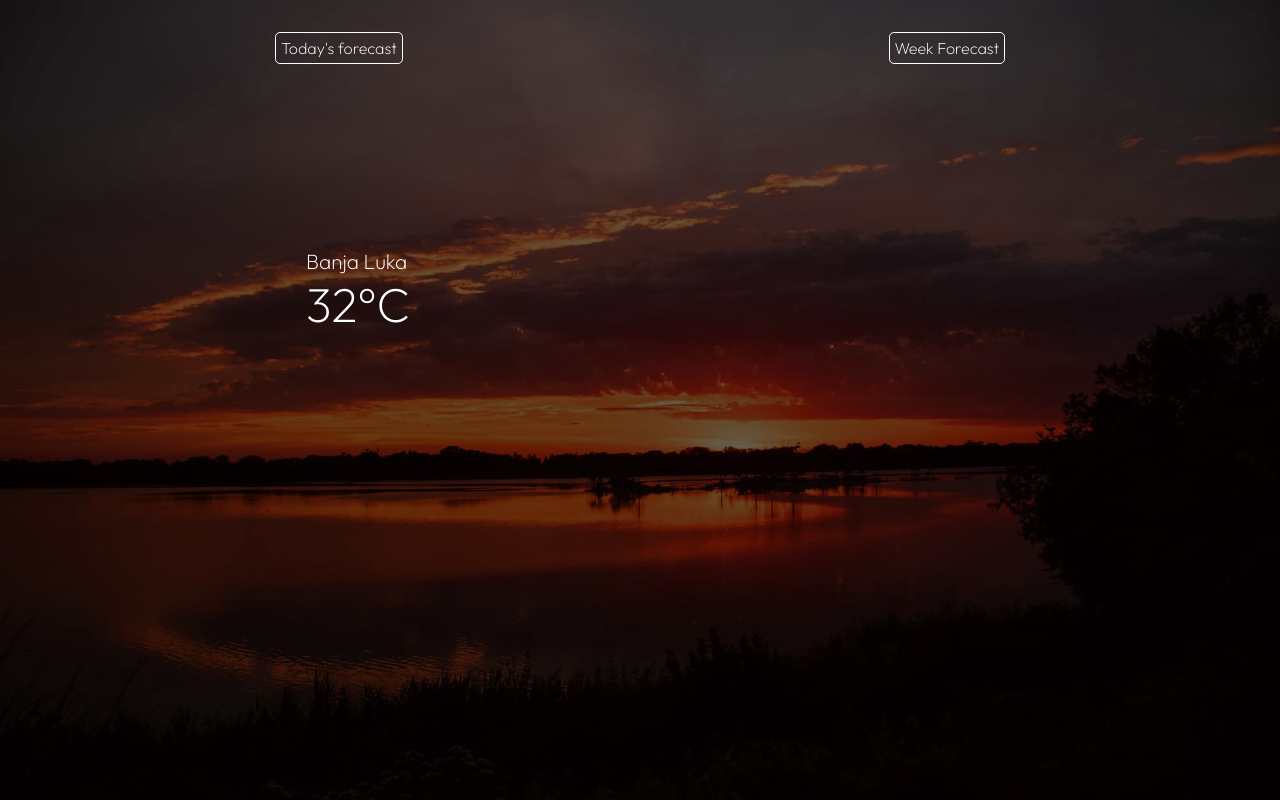
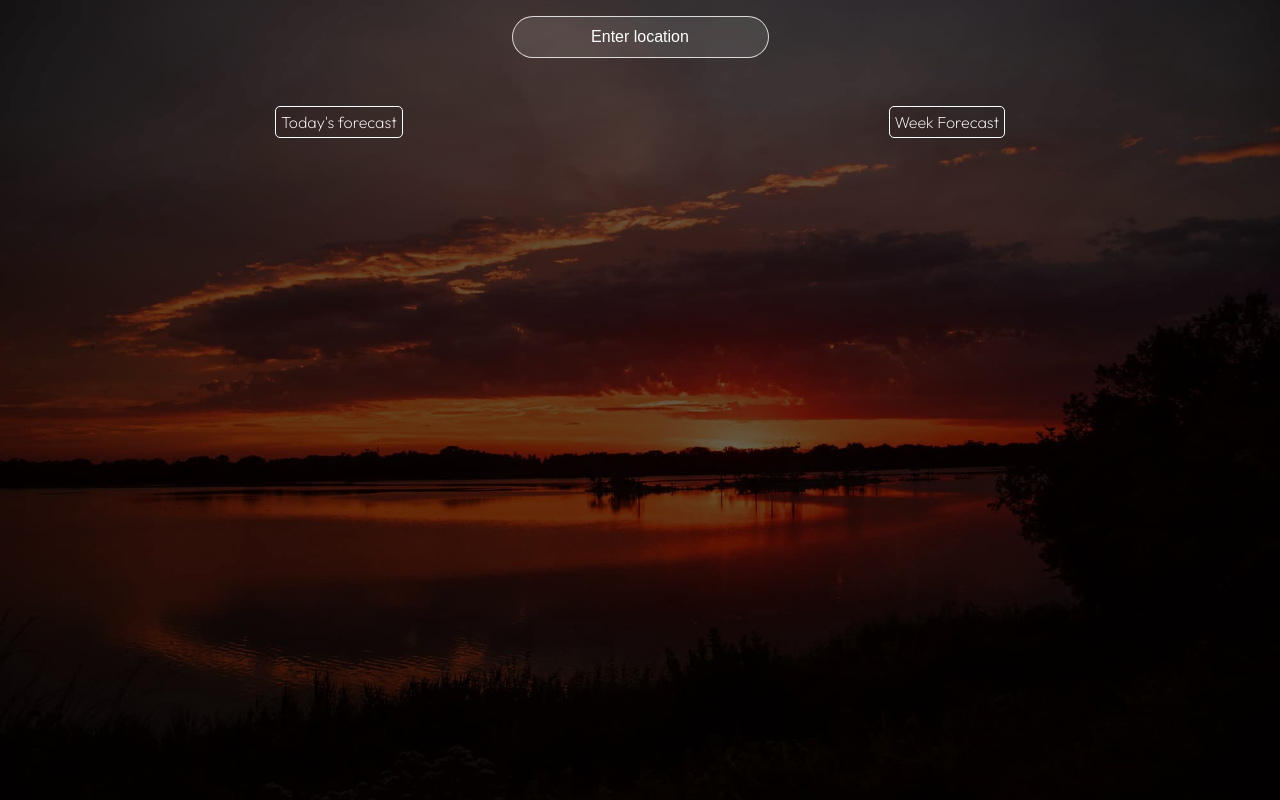
Before and after one commit to nemanjajovic/react-weather, a React (Create React App) app: page /week-forecast in a window 1280 px wide. Built offline with nearby package versions, Linux system fonts and the light colour scheme.

Commit message:
Moved all data and functions to contextAPI and destructured the code in components

```diff
--- a/src/App.js
+++ b/src/App.js
@@ -1,15 +1,27 @@
 import React from "react";
 import { Routes, Route, Link } from "react-router-dom";
+
+import { useStateContext } from "./context/ContextProvider";
 
 import CurrentWeather from "./pages/CurrentWeather";
 import WeekForecast from "./pages/WeekForecast";
 
 function App() {
+  const { inputRef, location, setLocation, searchLocation } = useStateContext();
+
   return (
     <div className="app">
-      {/* <h1>React weather</h1>
-      <p className="subtitle">Type any city name and press Enter</p> */}
-      <div className="link">
+      <div className="search">
+        <input
+          type="text"
+          value={location}
+          onChange={(e) => setLocation(e.target.value)}
+          onKeyDown={searchLocation}
+          placeholder="Enter location"
+          ref={inputRef}
+        />
+      </div>
+      <div className="links">
         <Link className="link-item" to={"/"}>
           Today's forecast
         </Link>
@@ -17,8 +29,6 @@ function App() {
           Week Forecast
         </Link>
       </div>
-      {/* <CurrentWeather /> */}
-
       <Routes>
         <Route path="/" element={<CurrentWeather />} />
         <Route path="/week-forecast" element={<WeekForecast />} />
--- a/src/context/ContextProvider.js
+++ b/src/context/ContextProvider.js
@@ -1,14 +1,37 @@
-import React, { createContext, useContext, useState } from "react";
+import React, { createContext, useContext, useState, useRef } from "react";
+import axios from "axios";
 
 const StateContext = createContext();
 
 export const ContextProvider = ({ children }) => {
-  const [test, setTest] = useState("Banja Luka");
+  const [data, setData] = useState({});
+  const [location, setLocation] = useState("");
+  const inputRef = useRef(React.createRef());
+
+  const apiKey = "6e75a0730264c2386f68ef0d04cad813";
+  const url = `https://api.openweathermap.org/data/2.5/weather?q=${location}&units=metric&appid=${apiKey}`;
+
+  const searchLocation = (e) => {
+    if (e.key === "Enter") {
+      // Send request to specified URL and retrieve the data
+      axios.get(url).then((res) => {
+        setData(res.data);
+        // localStorage.setItem("city", res.data.name);
+      });
+      // Clear and unfocus the input field
+      setLocation("");
+      inputRef.current.blur();
+    }
+  };
 
   return (
     <StateContext.Provider
       value={{
-        test,
+        data,
+        location,
+        setLocation,
+        inputRef,
+        searchLocation,
       }}
     >
       {children}
--- a/src/index.css
+++ b/src/index.css
@@ -120,14 +120,14 @@ h2 {
   background-color: rgba(255,255,255,0.2);
 }
 
-.link {
+.links {
   display: flex;
   padding: 2rem 2rem;
   flex-direction: row;
   justify-content: space-around;
 }
 
-.link .link-item {
+.links .link-item {
   font-weight: 300;
   color: #fff;
   text-decoration: none;
--- a/src/pages/CurrentWeather.js
+++ b/src/pages/CurrentWeather.js
@@ -1,58 +1,24 @@
-import React, { useState, useEffect, useRef } from "react";
-import axios from "axios";
+import React, { useEffect } from "react";
 
 import { useStateContext } from "../context/ContextProvider";
 
 const CurrentWeather = () => {
-  // How we import data from context, add comma after every constant to add it
-  // const { test } = useStateContext();
-
-  const [data, setData] = useState({});
-  const [location, setLocation] = useState(
-    localStorage.getItem("city") === null ? "" : localStorage.getItem("city")
-  );
-  const inputRef = useRef(React.createRef());
+  const { inputRef, data } = useStateContext();
 
   useEffect(() => {
+    // Focus input field on page load
     inputRef.current.focus();
-
-    axios.get(url).then((res) => setData(res.data));
-
-    setLocation("");
   }, []);
 
-  const apiKey = "6e75a0730264c2386f68ef0d04cad813";
-  const url = `https://api.openweathermap.org/data/2.5/weather?q=${location}&units=metric&appid=${apiKey}`;
-
-  const searchLocation = (e) => {
-    if (e.key === "Enter") {
-      axios.get(url).then((res) => {
-        setData(res.data);
-        localStorage.setItem("city", res.data.name);
-      });
-      setLocation("");
-    }
-  };
-
   return (
-    <>
-      <div className="search">
-        <input
-          type="text"
-          value={location}
-          onChange={(e) => setLocation(e.target.value)}
-          onKeyDown={searchLocation}
-          placeholder="Enter location"
-          ref={inputRef}
-        />
-      </div>
     <div className="container">
       <div className="top">
-          <div className="location">
-            {data.name ? <p>{data.name}</p> : null}
-          </div>
+        <div className="location">{data.name ? <p>{data.name}</p> : null}</div>
         <div className="temp">
-            {data.main ? <h2>{data.main.temp.toFixed(0)}°C</h2> : null}
+          {/* Added +1 degree for better accuracy, disable if necessary */}
+          {data.main ? (
+            <h2>{parseInt(data.main.temp.toFixed(0)) + 1}°C</h2>
+          ) : null}
         </div>
         <div className="description">
           {data.weather ? <p>{data.weather[0].main}</p> : null}
@@ -61,7 +27,10 @@ const CurrentWeather = () => {
       {data.main ? (
         <div className="bottom">
           <div className="feels">
-              {data.main ? <p>{data.main.feels_like.toFixed(0)}°C</p> : null}
+            {/* Added +1 degree here too, disable if necessary */}
+            {data.main ? (
+              <p>{parseInt(data.main.feels_like.toFixed(0)) + 1}°C</p>
+            ) : null}
             <p>Feels like</p>
           </div>
           <div className="humidity">
@@ -75,7 +44,6 @@ const CurrentWeather = () => {
         </div>
       ) : null}
     </div>
-    </>
   );
 };
 
--- a/src/pages/WeekForecast.js
+++ b/src/pages/WeekForecast.js
@@ -1,19 +1,31 @@
 import React from "react";
+
+import { useStateContext } from "../context/ContextProvider";
 
 const WeekForecast = () => {
   // Week forecast API call, just change the q=belgrade to any city name
   //https://api.openweathermap.org/data/2.5/forecast?q=belgrade&appid=6e75a0730264c2386f68ef0d04cad813
 
+  const { data } = useStateContext();
+
   return (
     <div className="container">
-      <div className="top">
-        <div className="location">
-          <p>Banja Luka</p>
+      {data.main ? (
+        <div className="top">
+          <div className="location">
+            {data.name ? <p>{data.name}</p> : null}
+          </div>
+          <div className="temp">
+            {/* Added +1 degree for better accuracy, disable if necessary */}
+            {data.main ? (
+              <h2>{parseInt(data.main.temp.toFixed()) + 1}°C</h2>
+            ) : null}
+          </div>
+          <div className="description">
+            {data.weather ? <p>{data.weather[0].main}</p> : null}
+          </div>
         </div>
-        <div className="temp">
-          <h2>32°C</h2>
-        </div>
-      </div>
+      ) : null}
     </div>
   );
 };
```
Lines whose indentation alone changed are shown as unchanged.
